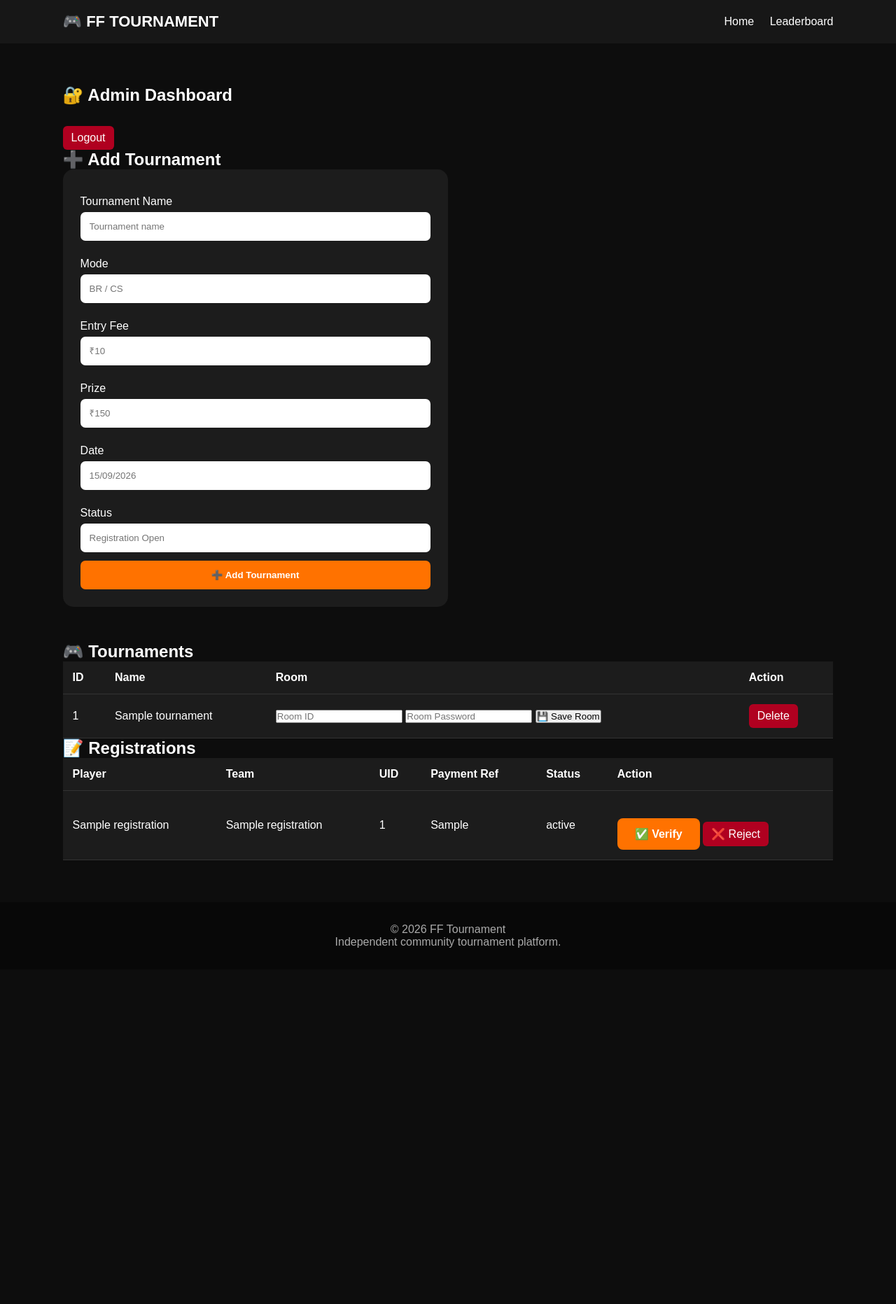
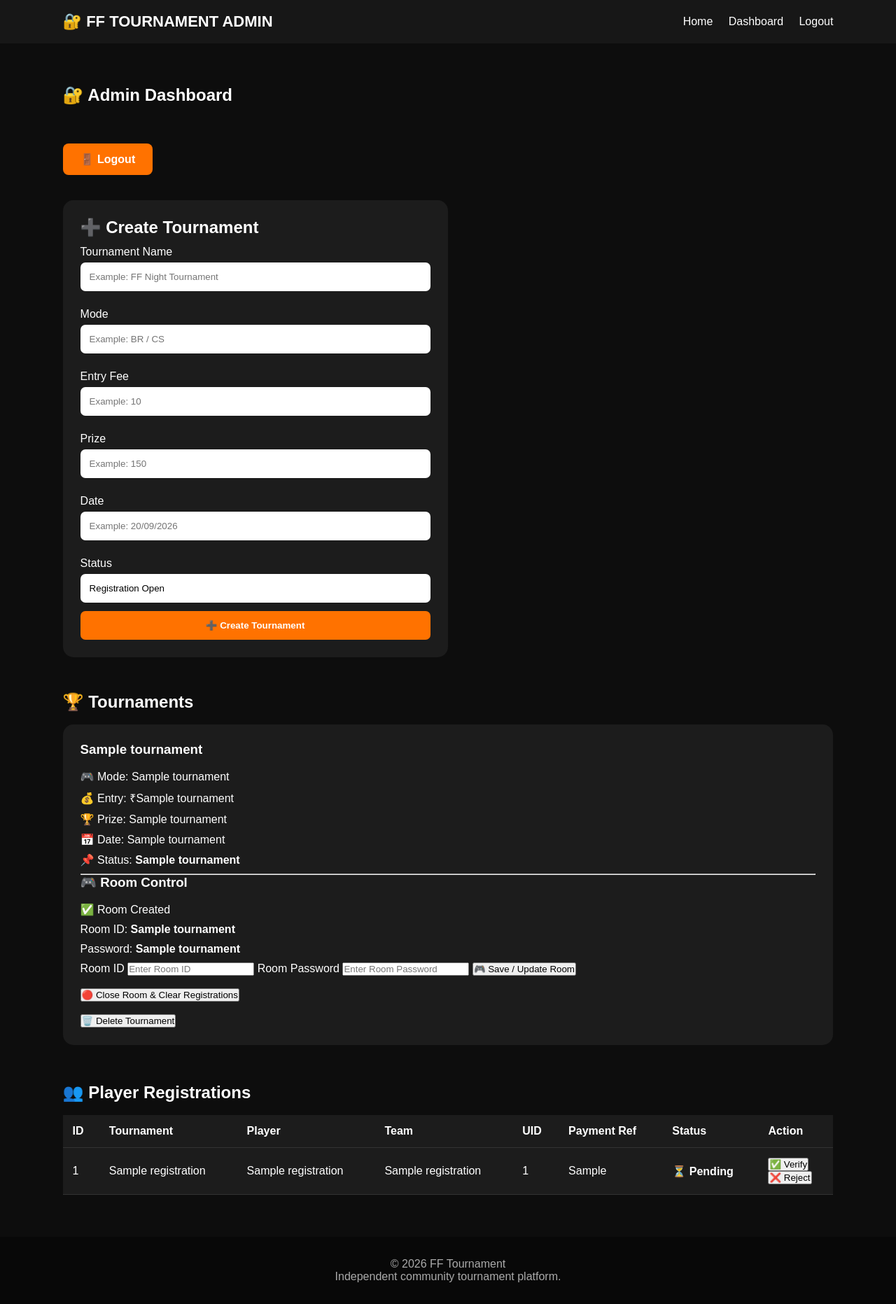
Before and after one commit to workload139-creator/Freefire-touranament, a Flask app: page /admin/panel in a window 1280 px wide. Shown: the whole page at 70% size. Before the commit the page ends 1354 px from the top, so only its background shows below. Run offline with Flask 3, Linux system fonts and the light colour scheme; the visitor is signed in with stand-in values (Sample User, id 1); a database or web service that is not in the repository returns one stand-in record (values such as "Sample title"); some libraries are stand-ins or nearby versions.

Commit message:
Refactor admin.html for improved structure and clarity

```diff
--- a/templates/admin.html
+++ b/templates/admin.html
@@ -2,6 +2,7 @@
 <html lang="en">
 
 <head>
+
     <meta charset="UTF-8">
 
     <meta
@@ -9,57 +10,79 @@
         content="width=device-width, initial-scale=1.0"
     >
 
-    <title>FF Tournament Admin</title>
+    <title>
+        FF Tournament Admin
+    </title>
 
     <link
         rel="stylesheet"
         href="{{ url_for('static', filename='style.css') }}"
     >
+
 </head>
 
+
 <body>
+
 
 <header>
 
     <div class="logo">
-        🎮 FF TOURNAMENT
+        🔐 FF TOURNAMENT ADMIN
     </div>
 
     <nav>
+
         <a href="{{ url_for('home') }}">
             Home
         </a>
 
+        {% if session.get("admin") %}
+
+        <a href="{{ url_for('admin_panel') }}">
+            Dashboard
+        </a>
+
+        <a href="{{ url_for('admin_logout') }}">
+            Logout
+        </a>
+
+        {% else %}
+
         <a href="{{ url_for('leaderboard') }}">
             Leaderboard
         </a>
+
+        {% endif %}
+
     </nav>
 
 </header>
 
 
-<!-- ========================= -->
-<!-- LOGIN -->
-<!-- ========================= -->
 
 {% if not session.get("admin") %}
 
+
 <section class="form-section">
+
+    <div class="main-form">
 
         <h1>
             🔐 Admin Login
         </h1>
 
+
         {% if error %}
 
-        <p style="color:red;">
-            {{ error }}
+        <p class="error-message">
+            ❌ {{ error }}
         </p>
 
         {% endif %}
 
+
         <form
-        class="main-form"
             method="POST"
             action="{{ url_for('admin') }}"
         >
@@ -71,9 +94,10 @@
             <input
                 type="text"
                 name="username"
-            placeholder="Enter username"
+                placeholder="Admin username"
                 required
             >
+
 
             <label>
                 Password
@@ -82,9 +106,10 @@
             <input
                 type="password"
                 name="password"
-            placeholder="Enter password"
+                placeholder="Admin password"
                 required
             >
+
 
             <button type="submit">
                 🔑 Login
@@ -92,15 +117,14 @@
 
         </form>
 
+    </div>
+
 </section>
+
 
 
 {% else %}
 
-
-<!-- ========================= -->
-<!-- ADMIN PANEL -->
-<!-- ========================= -->
 
 <section class="admin-section">
 
@@ -108,24 +132,30 @@
         🔐 Admin Dashboard
     </h1>
 
+
     <a
         href="{{ url_for('admin_logout') }}"
-        class="delete-btn"
+        class="btn"
     >
-        Logout
+        🚪 Logout
     </a>
 
 
-    <!-- ========================= -->
-    <!-- ADD TOURNAMENT -->
-    <!-- ========================= -->
+    <br><br><br>
+
+
+    <!-- ================================= -->
+    <!-- CREATE TOURNAMENT -->
+    <!-- ================================= -->
+
+    <div class="main-form">
 
         <h2>
-        ➕ Add Tournament
+            ➕ Create Tournament
         </h2>
 
+
         <form
-        class="main-form"
             method="POST"
             action="{{ url_for('add_tournament') }}"
         >
@@ -137,9 +167,10 @@
             <input
                 type="text"
                 name="name"
-            placeholder="Tournament name"
+                placeholder="Example: FF Night Tournament"
                 required
             >
+
 
             <label>
                 Mode
@@ -148,9 +179,10 @@
             <input
                 type="text"
                 name="mode"
-            placeholder="BR / CS"
+                placeholder="Example: BR / CS"
                 required
             >
+
 
             <label>
                 Entry Fee
@@ -159,9 +191,10 @@
             <input
                 type="text"
                 name="entry"
-            placeholder="₹10"
+                placeholder="Example: 10"
                 required
             >
+
 
             <label>
                 Prize
@@ -170,9 +203,10 @@
             <input
                 type="text"
                 name="prize"
-            placeholder="₹150"
+                placeholder="Example: 150"
                 required
             >
+
 
             <label>
                 Date
@@ -181,9 +215,10 @@
             <input
                 type="text"
                 name="date"
-            placeholder="15/09/2026"
+                placeholder="Example: 20/09/2026"
                 required
             >
+
 
             <label>
                 Status
@@ -192,111 +227,239 @@
             <input
                 type="text"
                 name="status"
-            placeholder="Registration Open"
+                value="Registration Open"
                 required
             >
 
+
             <button type="submit">
-            ➕ Add Tournament
+                ➕ Create Tournament
             </button>
 
         </form>
 
+    </div>
 
-    <!-- ========================= -->
+
+
+    <!-- ================================= -->
     <!-- TOURNAMENT LIST -->
-    <!-- ========================= -->
+    <!-- ================================= -->
 
     <h2>
-        🎮 Tournaments
+        🏆 Tournaments
     </h2>
 
-    <div class="table-container">
+    <br>
 
-        <table>
 
-            <tr>
-                <th>ID</th>
-                <th>Name</th>
-                <th>Room</th>
-                <th>Action</th>
-            </tr>
+    {% if tournaments %}
+
 
     {% for t in tournaments %}
 
-            <tr>
 
-                <td>
-                    {{ t[0] }}
-                </td>
+    <div class="card admin-tournament-card">
 
-                <td>
+        <h3>
             {{ t[1] }}
-                </td>
+        </h3>
 
-                <td>
+
+        <p>
+            🎮 Mode:
+            {{ t[2] }}
+        </p>
+
+        <p>
+            💰 Entry:
+            ₹{{ t[3] }}
+        </p>
+
+        <p>
+            🏆 Prize:
+            {{ t[4] }}
+        </p>
+
+        <p>
+            📅 Date:
+            {{ t[5] }}
+        </p>
+
+        <p>
+            📌 Status:
+            <strong>{{ t[6] }}</strong>
+        </p>
+
+
+        <hr>
+
+
+        <!-- ROOM CREATE -->
+
+        <h3>
+            🎮 Room Control
+        </h3>
+
+
+        {% if t[7] and t[8] %}
+
+        <p>
+            ✅ Room Created
+        </p>
+
+        <p>
+            Room ID:
+            <strong>{{ t[7] }}</strong>
+        </p>
+
+        <p>
+            Password:
+            <strong>{{ t[8] }}</strong>
+        </p>
+
+        {% else %}
+
+        <p>
+            ⏳ Room Not Created
+        </p>
+
+        {% endif %}
+
 
         <form
             method="POST"
             action="{{ url_for('save_room', tournament_id=t[0]) }}"
         >
 
+            <label>
+                Room ID
+            </label>
+
             <input
                 type="text"
                 name="room_id"
-                            placeholder="Room ID"
+                placeholder="Enter Room ID"
+                required
             >
+
+
+            <label>
+                Room Password
+            </label>
 
             <input
                 type="text"
                 name="room_password"
-                            placeholder="Room Password"
+                placeholder="Enter Room Password"
+                required
             >
 
+
             <button type="submit">
-                            💾 Save Room
+                🎮 Save / Update Room
             </button>
 
         </form>
 
-                </td>
 
-                <td>
+        <br>
 
-                    <a
-                        href="{{ url_for(
-                            'delete_tournament',
-                            id=t[0]
-                        ) }}"
-                        class="delete-btn"
+
+        <!-- CLOSE ROOM -->
+
+        <form
+            method="POST"
+            action="{{ url_for('close_room', tournament_id=t[0]) }}"
+            onsubmit="return confirm('Room close karke is tournament ki saari registrations delete karni hain?');"
         >
-                        Delete
-                    </a>
 
-                </td>
+            <button
+                type="submit"
+                class="danger-button"
+            >
+                🔴 Close Room & Clear Registrations
+            </button>
 
-            </tr>
+        </form>
 
-            {% endfor %}
 
-        </table>
+        <br>
+
+
+        <!-- DELETE TOURNAMENT -->
+
+        <form
+            method="POST"
+            action="{{ url_for('delete_tournament', id=t[0]) }}"
+            onsubmit="return confirm('Is tournament ko permanently delete karna hai?');"
+        >
+
+            <button
+                type="submit"
+                class="danger-button"
+            >
+                🗑️ Delete Tournament
+            </button>
+
+        </form>
 
     </div>
 
 
-    <!-- ========================= -->
+    <br>
+
+
+    {% endfor %}
+
+
+    {% else %}
+
+
+    <div class="card">
+
+        <h3>
+            No tournaments
+        </h3>
+
+    </div>
+
+
+    {% endif %}
+
+
+
+    <!-- ================================= -->
     <!-- REGISTRATIONS -->
-    <!-- ========================= -->
+    <!-- ================================= -->
+
+    <br><br>
 
     <h2>
-        📝 Registrations
+        👥 Player Registrations
     </h2>
+
+    <br>
+
+
+    {% if registrations %}
+
 
     <div class="table-container">
 
         <table>
 
+            <thead>
+
                 <tr>
+
+                    <th>
+                        ID
+                    </th>
+
+                    <th>
+                        Tournament
+                    </th>
 
                     <th>
                         Player
@@ -324,10 +487,24 @@
 
                 </tr>
 
+            </thead>
+
+
+            <tbody>
+
 
             {% for r in registrations %}
 
+
             <tr>
+
+                <td>
+                    {{ r[0] }}
+                </td>
+
+                <td>
+                    {{ r[8] }}
+                </td>
 
                 <td>
                     {{ r[2] }}
@@ -346,38 +523,66 @@
                 </td>
 
                 <td>
-                    {{ r[6] }}
+
+                    {% if r[6] == "Verified" %}
+
+                    <strong>
+                        ✅ Verified
+                    </strong>
+
+                    {% elif r[6] == "Rejected" %}
+
+                    <strong>
+                        ❌ Rejected
+                    </strong>
+
+                    {% else %}
+
+                    <strong>
+                        ⏳ Pending
+                    </strong>
+
+                    {% endif %}
+
                 </td>
+
 
                 <td>
 
                     {% if r[6] != "Verified" %}
 
-                    <a
-                        href="{{ url_for(
-                            'verify_payment',
-                            registration_id=r[0]
-                        ) }}"
-                        class="btn"
+                    <form
+                        method="POST"
+                        action="{{ url_for('verify_payment', registration_id=r[0]) }}"
+                    >
+
+                        <button
+                            type="submit"
+                            class="verify-button"
                         >
                             ✅ Verify
-                    </a>
+                        </button>
 
-                    <a
-                        href="{{ url_for(
-                            'reject_payment',
-                            registration_id=r[0]
-                        ) }}"
-                        class="delete-btn"
+                    </form>
+
+                    {% endif %}
+
+
+                    {% if r[6] != "Rejected" %}
+
+                    <form
+                        method="POST"
+                        action="{{ url_for('reject_payment', registration_id=r[0]) }}"
+                    >
+
+                        <button
+                            type="submit"
+                            class="danger-button"
                         >
                             ❌ Reject
-                    </a>
+                        </button>
 
-                    {% else %}
-
-                    <span>
-                        ✅ Verified
-                    </span>
+                    </form>
 
                     {% endif %}
 
@@ -385,15 +590,41 @@
 
             </tr>
 
+
             {% endfor %}
+
+
+            </tbody>
 
         </table>
 
     </div>
 
+
+    {% else %}
+
+
+    <div class="card">
+
+        <h3>
+            No registrations
+        </h3>
+
+        <p>
+            अभी कोई registration नहीं है।
+        </p>
+
+    </div>
+
+
+    {% endif %}
+
+
 </section>
 
+
 {% endif %}
+
 
 
 <footer>
@@ -408,5 +639,10 @@
 
 </footer>
 
+
+<script
+    src="{{ url_for('static', filename='script.js') }}"
+></script>
+
 </body>
 </html>
```
Lines whose indentation alone changed are shown as unchanged.
